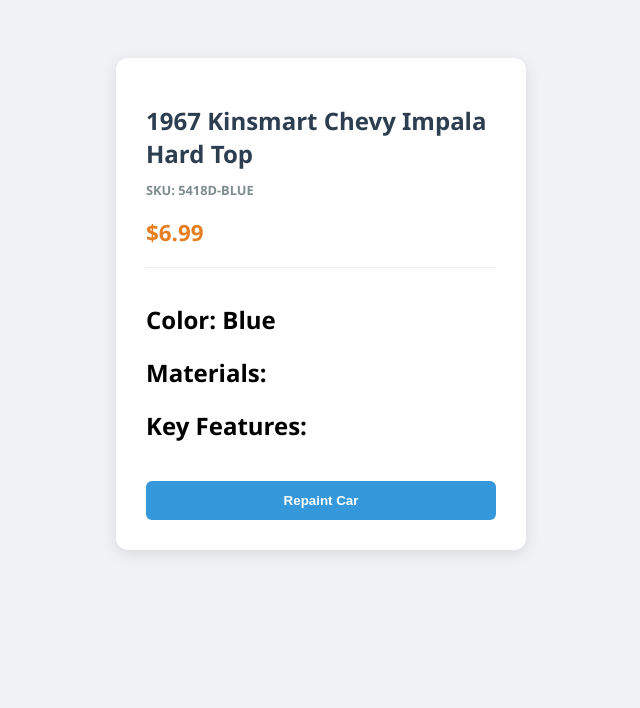
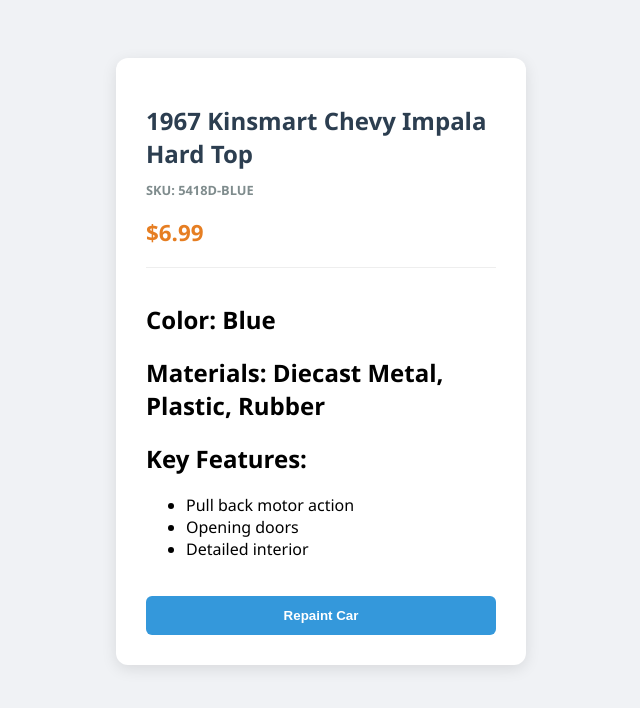
Before and after one commit to MatthewDorioSchool/Javascript-COMP1073W2026, a plain HTML site: page lab-3/index.html in a window 1280 px wide. Shown: the whole page, without its empty margins (319-959 px from the left). Drawn offline with Linux system fonts and the light colour scheme.

Commit message:
Fix material display in renderProduct function and update script tag in index.html

```diff
--- a/lab-3/index.html
+++ b/lab-3/index.html
@@ -4,6 +4,7 @@
     <meta charset="UTF-8">
     <title>Model Toy Cars Lab</title>
     <link href="./css/styles.css" rel="stylesheet">
+
 </head>
 <body>
 
@@ -23,7 +24,6 @@
             <button onclick="repaintCar()">Repaint Car</button>
         </div>
     </div>
-
-    <script src="js/script.js"></script>
+    <script src="./js/script.js" defer></script>
 </body>
 </html>
--- a/lab-3/js/script.js
+++ b/lab-3/js/script.js
@@ -43,7 +43,7 @@
     document.getElementById('car-sku').textContent = impala.sku;
     document.getElementById('car-price').textContent = `$${impala.price.toFixed(2)}`;
     document.getElementById('car-color').textContent = impala.color;
-    document.getElementById('car-materials').textContent = impala.materials.join(", ");
+    document.getElementById('car-materials').textContent = impala.material.join(", ");
 
     const featureList = document.getElementById('car-features');
     featureList.innerHTML = "";
```
